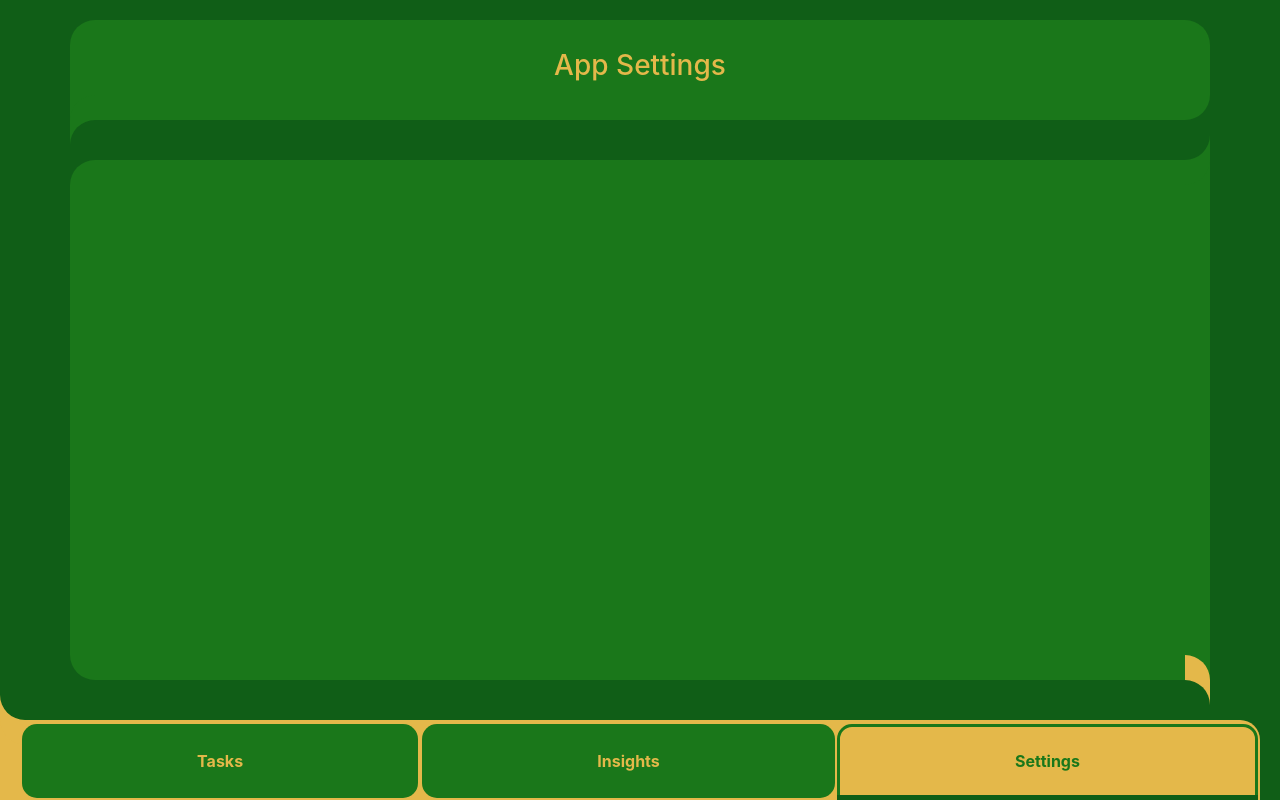
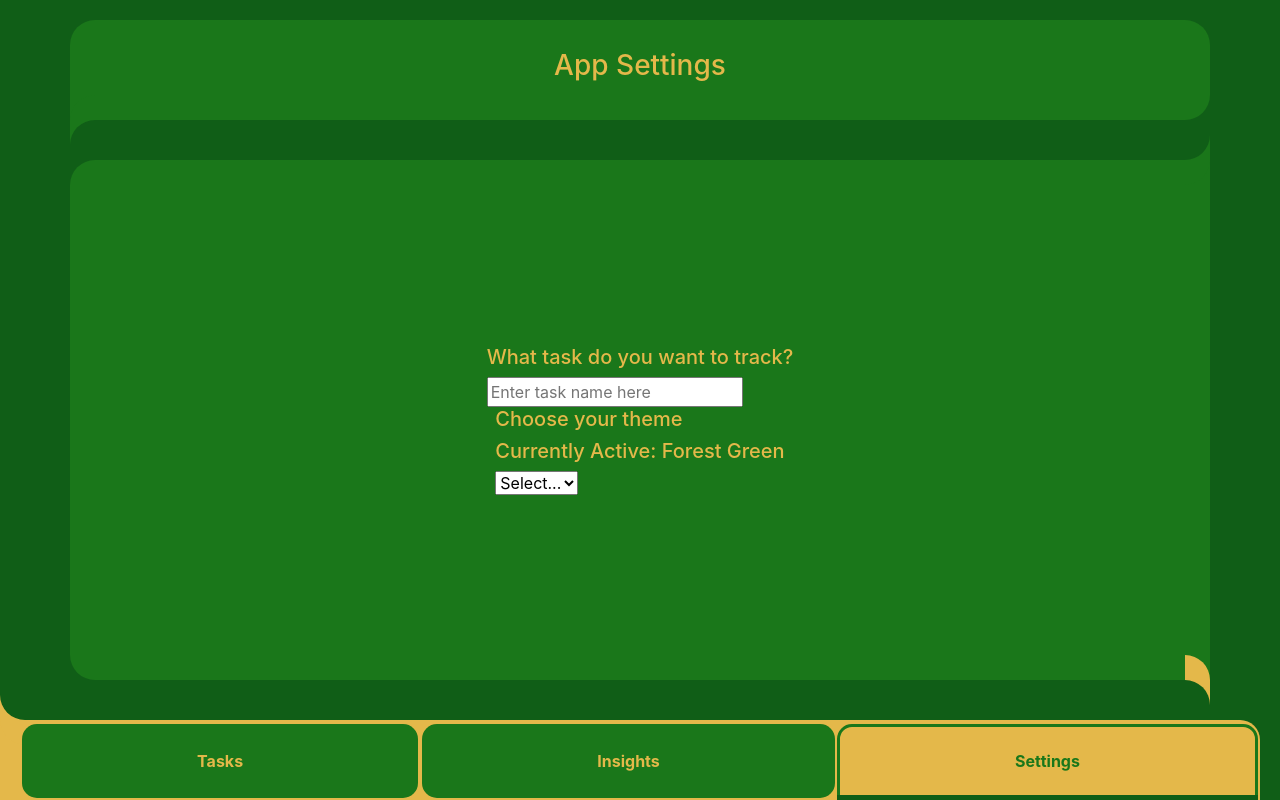
Before and after one commit to james-julius/Habit, a React (Create React App) app: page /settings in a window 1280 px wide. Built offline with nearby package versions, Linux system fonts and the light colour scheme.

Commit message:
Laying settings foundation for changing theme

```diff
--- a/src/pages/Settings/Settings.js
+++ b/src/pages/Settings/Settings.js
@@ -1,8 +1,11 @@
-import React from 'react';
+import React, {useState} from 'react';
 import { Container, Row } from 'react-bootstrap';
 import './Settings.scss';
 
 export default function Settings() {
+    const [theme, setTheme] = useState('Forest Green');
+
+
     return(<Container id="settings-page">
         <Row style={{height: '2.5vh'}} noGutters/>
         <Row>
@@ -11,12 +14,27 @@ export default function Settings() {
             </div>
         </Row>
         <Row style={{height: '5vh'}}>
-
         </Row>
         <Row style={{height: '65vh'}}>
-            <div className="main-container">
-
-            </div>
+                <div className="main-container">
+                    <div>
+                        <h5>What task do you want to track?</h5>
+                        <input type="text" placeholder="Enter task name here"/>
+                    </div>
+                    <div>
+                        <h5>Choose your theme</h5>
+                        <h5>Currently Active: {theme}</h5>
+                        <select>
+                            <option value="">Select...</option>
+                            <option value="times">Times</option>
+                            <option value="minutes">Minutes</option>
+                            <option value="hours">Hours</option>
+                            <option value="km">KM</option>
+                            <option value="pages">Pages</option>
+                            <option value="custom">Other...</option>
+                        </select>
+                    </div>
+                </div>
         </Row>
     </Container>)
 }
```
